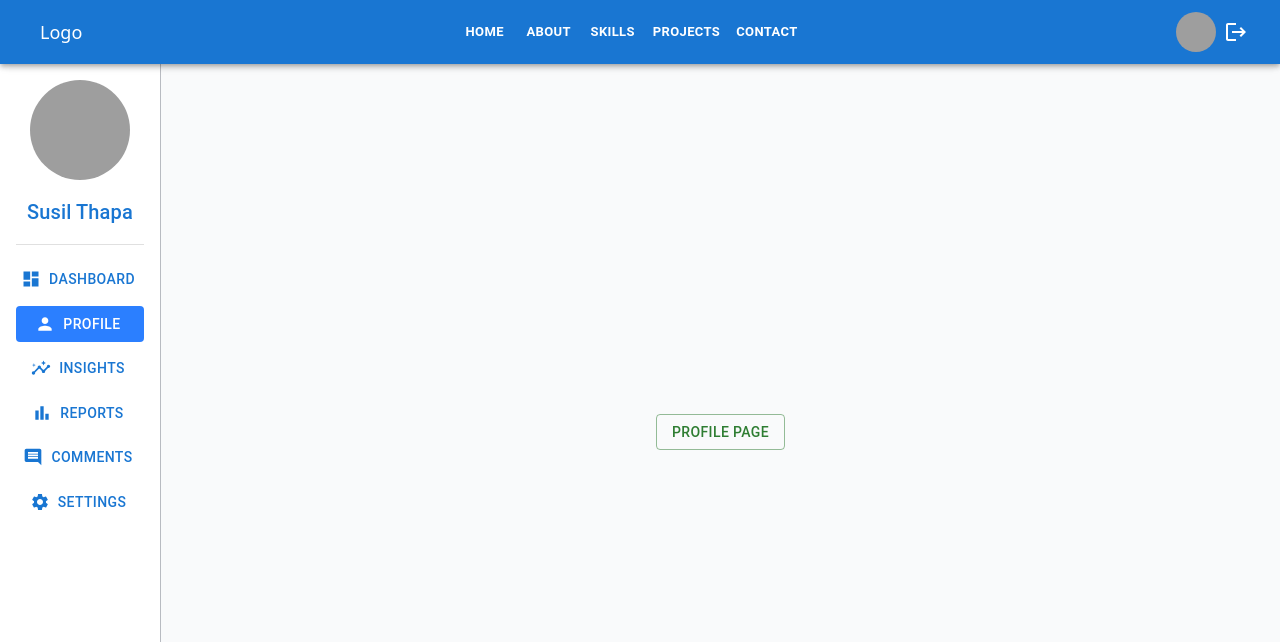
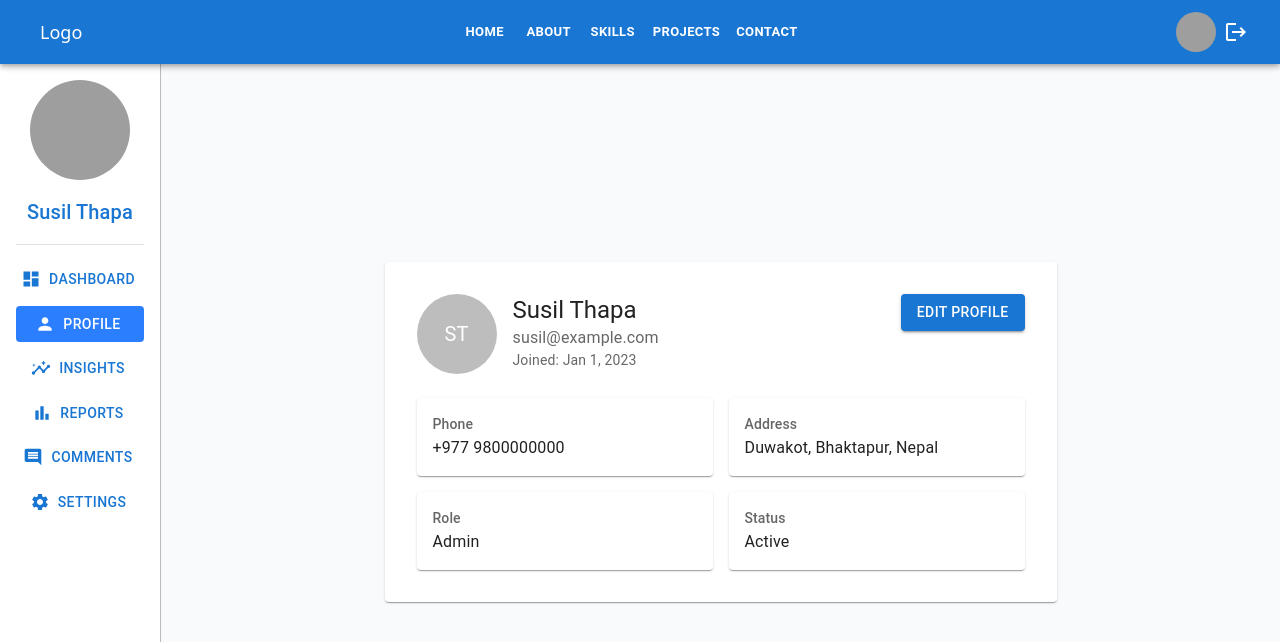
Before and after one commit to SusilThapa1/NextjsPractice, a Next.js app: page /admin/profile in a window 1280 px wide. Shown: the top 642 px of the page. Built offline with nearby package versions, Linux system fonts and the light colour scheme; grey boxes are pictures that could not be loaded; some icons are missing.

Commit message:
added profile page

```diff
--- a/src/app/admin/profile/page.jsx
+++ b/src/app/admin/profile/page.jsx
@@ -1,15 +1,59 @@
-"use client";
-import { Button } from "@mui/material";
+"use client"
 import React from "react";
+import { Paper, Avatar, Typography, Button } from "@mui/material";
 
-const page = () => {
+export default function UserProfile() {
   return (
-    <div>
-      <Button variant="outlined" color="success">
-        Profile Page
-      </Button>
-    </div>
+    // <div className="min-h-screen bg-gray-100 flex justify-center items-start p-6">
+      <Paper className="w-full max-w-2xl p-6 sm:p-8 rounded-lg shadow-md">
+        {/* User Header */}
+        <div className="flex flex-col sm:flex-row items-center sm:items-start gap-4">
+          <Avatar sx={{ width: 80, height: 80 }}>ST</Avatar>
+          <div className="flex-1">
+            <Typography variant="h5">Susil Thapa</Typography>
+            <Typography variant="body1" color="text.secondary">
+              susil@example.com
+            </Typography>
+            <Typography variant="body2" color="text.secondary" className="mt-1">
+              Joined: Jan 1, 2023
+            </Typography>
+          </div>
+          <Button variant="contained" color="primary" className="mt-4 sm:mt-0">
+            Edit Profile
+          </Button>
+        </div>
+
+        {/* Profile Details */}
+        <div className="mt-6 grid grid-cols-1 sm:grid-cols-2 gap-4">
+          <Paper className="p-4">
+            <Typography variant="subtitle2" color="text.secondary">
+              Phone
+            </Typography>
+            <Typography variant="body1">+977 9800000000</Typography>
+          </Paper>
+
+          <Paper className="p-4">
+            <Typography variant="subtitle2" color="text.secondary">
+              Address
+            </Typography>
+            <Typography variant="body1">Duwakot, Bhaktapur, Nepal</Typography>
+          </Paper>
+
+          <Paper className="p-4">
+            <Typography variant="subtitle2" color="text.secondary">
+              Role
+            </Typography>
+            <Typography variant="body1">Admin</Typography>
+          </Paper>
+
+          <Paper className="p-4">
+            <Typography variant="subtitle2" color="text.secondary">
+              Status
+            </Typography>
+            <Typography variant="body1">Active</Typography>
+          </Paper>
+        </div>
+      </Paper>
+    // </div>
   );
-};
-
-export default page;
+}
```
